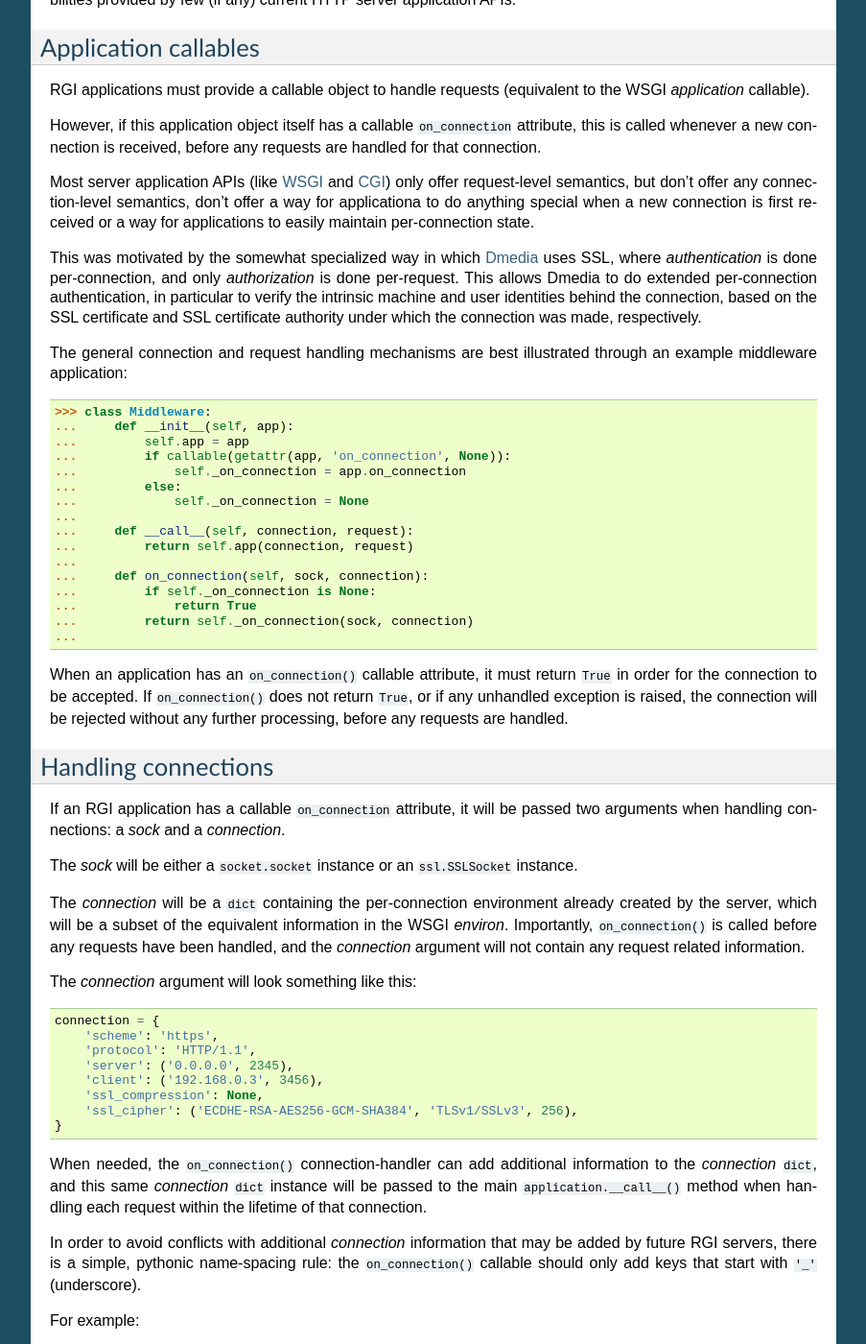
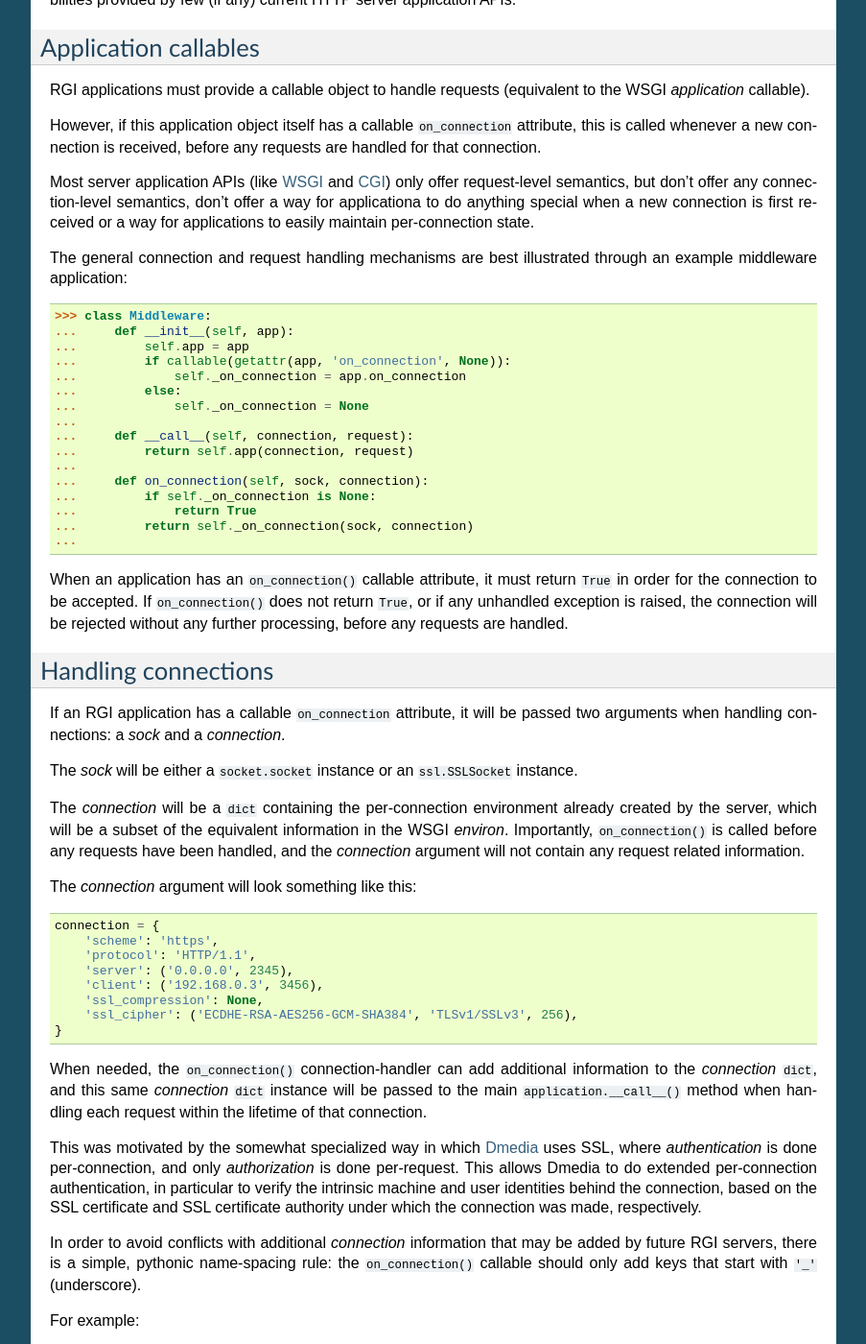
Before and after one commit to json420/degu, a Sphinx documentation site: the page built from doc/rgi.rst, in a window 1280 px wide and 1400 px high, scrolled down 2453 px. Shown: the whole window at 96% size, without its empty margins (198-1101 px from the left). Built offline with Sphinx 7.4.7, drawn with Linux system fonts in a browser that asks for light colours; part of the change alters nothing that is shown.

```diff
--- a/doc/rgi.rst
+++ b/doc/rgi.rst
@@ -166,13 +166,6 @@ semantics, but don't offer any connection-level semantics, don't offer a way
 for applicationa to do anything special when a new connection is first received
 or a way for applications to easily maintain per-connection state.
 
-This was motivated by the somewhat specialized way in which `Dmedia`_ uses SSL,
-where *authentication* is done per-connection, and only *authorization* is done
-per-request.  This allows Dmedia to do extended per-connection authentication,
-in particular to verify the intrinsic machine and user identities behind the
-connection, based on the SSL certificate and SSL certificate authority under
-which the connection was made, respectively.
-
 The general connection and request handling mechanisms are best illustrated
 through an example middleware application:
 
@@ -231,6 +224,13 @@ When needed, the ``on_connection()`` connection-handler can add additional
 information to the *connection* ``dict``, and this same *connection* ``dict``
 instance will be passed to the main ``application.__call__()`` method when
 handling each request within the lifetime of that connection.
+
+This was motivated by the somewhat specialized way in which `Dmedia`_ uses SSL,
+where *authentication* is done per-connection, and only *authorization* is done
+per-request.  This allows Dmedia to do extended per-connection authentication,
+in particular to verify the intrinsic machine and user identities behind the
+connection, based on the SSL certificate and SSL certificate authority under
+which the connection was made, respectively.
 
 In order to avoid conflicts with additional *connection* information that may be
 added by future RGI servers, there is a simple, pythonic name-spacing rule: the
```
